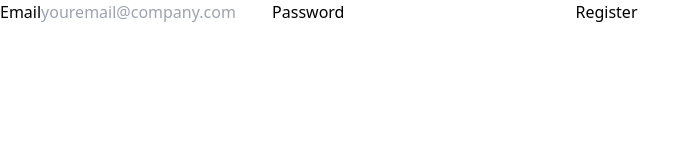
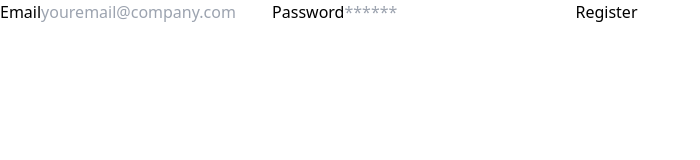
Before and after one commit to DLorangg/ArLocal, a React (Create React App) app: page /register in a window 1280 px wide. Shown: the top 160 px of the page, without its empty margins (0-700 px from the left). Built offline with nearby package versions, Linux system fonts and the light colour scheme; no server answers; the HTML template or start-up script is replaced by a standard one.

Commit message:
Poniendo vacio el error

```diff
--- a/src/components/CrearCuenta/CrearCuenta.jsx
+++ b/src/components/CrearCuenta/CrearCuenta.jsx
@@ -16,6 +16,7 @@ export function CrearCuenta() {
 
   const handleSubmit = async (e) => {
     e.preventDefault();
+    setError('')
     try {
       await signup(user.email, user.password);
       navigate("/");
@@ -49,6 +50,7 @@ export function CrearCuenta() {
           type="password"
           name="password"
           id="password"
+          placeholder="******"
           onChange={handleChange}
         />
 
```
